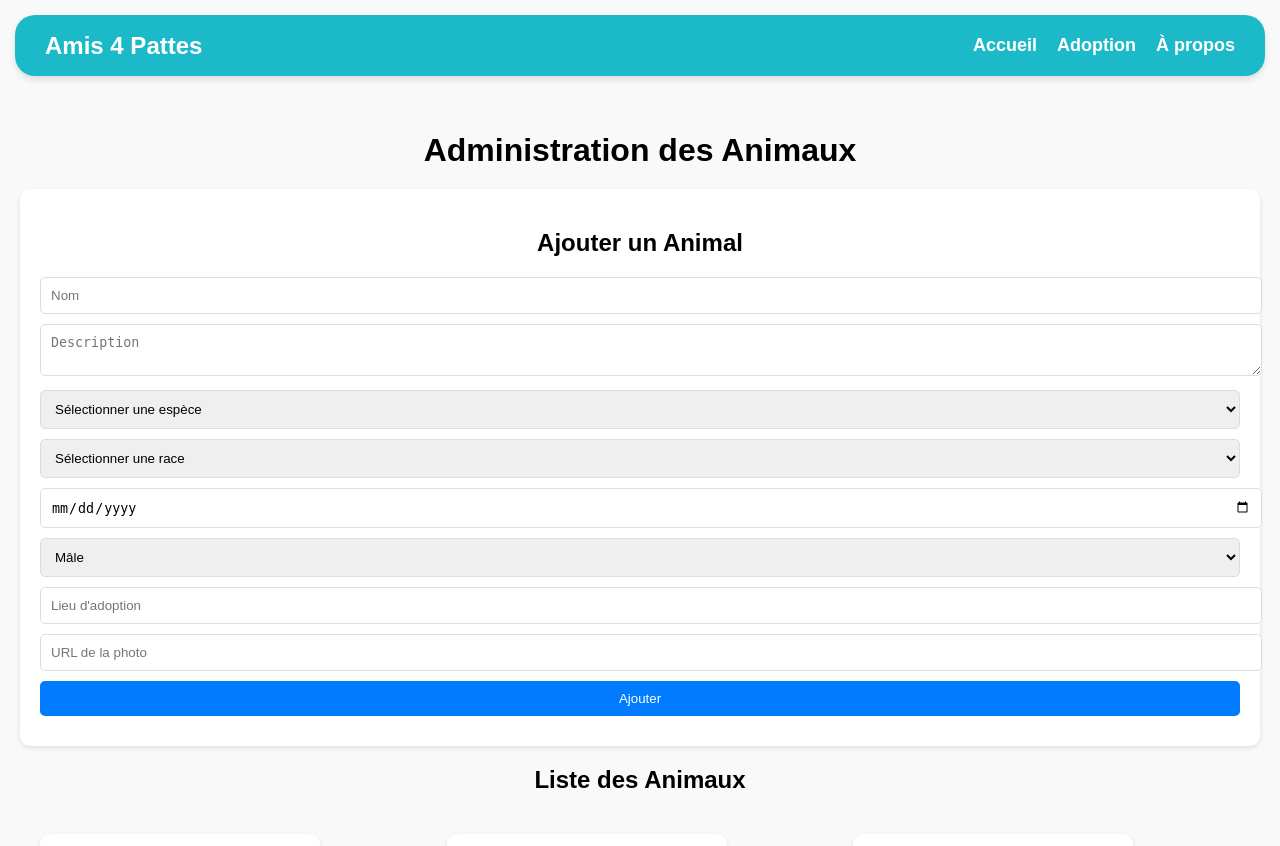
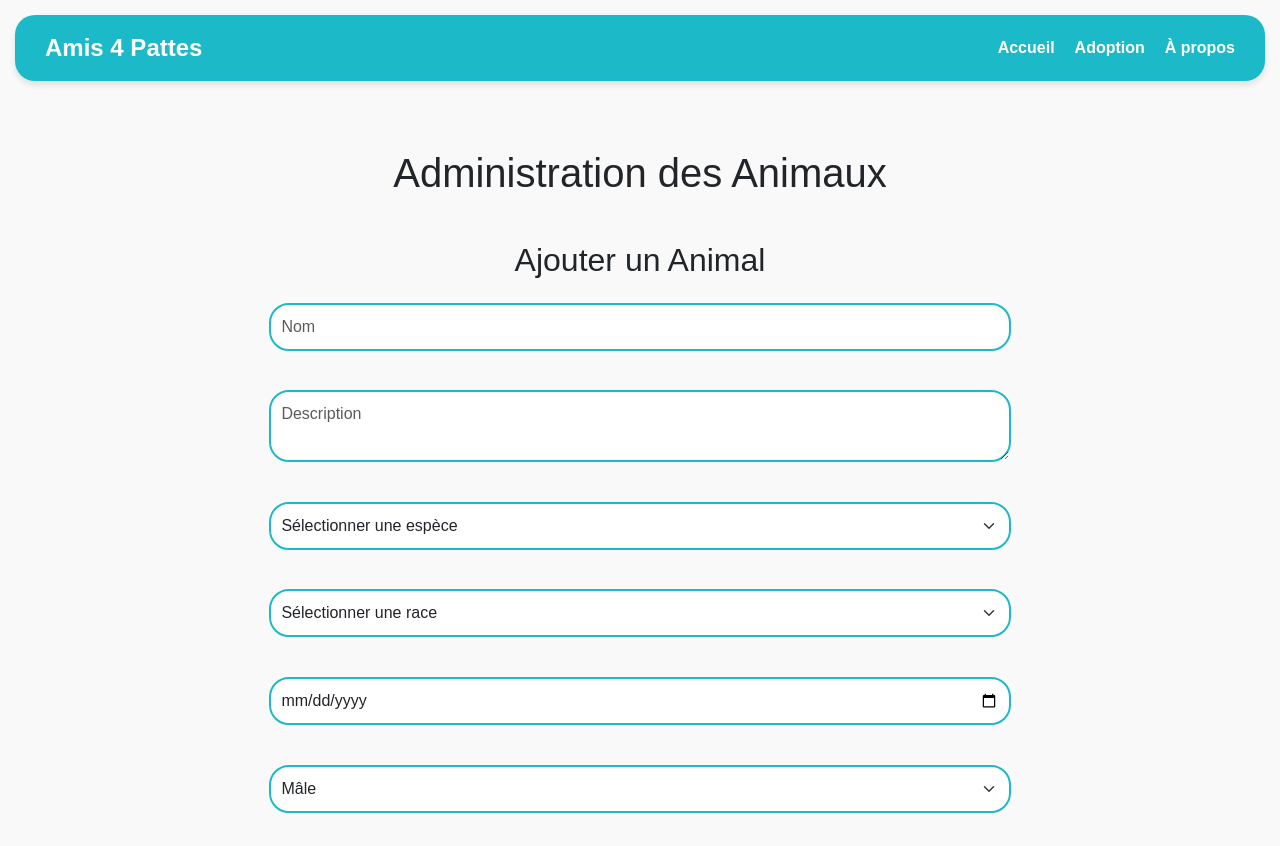
Before and after one commit to Nexzii/sae-301-MAXENCE--STIEVENARD, a PHP site: page /admin.php in a window 1280 px wide. Shown: the top 846 px of the page. Run offline with PHP 8.4, Linux system fonts and the light colour scheme; data comes from the database, SQL or seed files in the repository.

Commit message:
admin changé par romain
admin changé par romain

```diff
--- a/site sae 301/admin.css
+++ b/site sae 301/admin.css
@@ -1,7 +1,6 @@
+/* Styles généraux */
 body {
     font-family: Arial, sans-serif;
-    margin: 0;
-    padding: 0;
     background-color: #f9f9f9;
 }
 
@@ -9,113 +8,68 @@ main {
     padding: 20px;
 }
 
-h1,
-h2 {
+h1, h2 {
     text-align: center;
     margin-bottom: 20px;
 }
 
-.form-container,
-.demande-card {
-    margin-bottom: 20px;
+/* Formulaire d'ajout d'animal */
+.form-container {
+    max-width: 70%;
+    margin: 0 auto;
     padding: 20px;
-    background: #fff;
-    border-radius: 10px;
-    box-shadow: 0 2px 5px rgba(0, 0, 0, 0.1);
 }
 
 .form-container input,
 .form-container select,
-.form-container textarea,
-.form-container button {
+.form-container textarea {
+    margin-bottom: 15px;
+    padding: 10px;
+    border: 2px solid #1cbac9;
+    font-size: 16px;
+    border-radius: 20px;
     width: 100%;
-    margin-bottom: 10px;
-    padding: 10px;
-    border-radius: 5px;
-    border: 1px solid #ddd;
 }
 
 .form-container button {
-    background-color: #007bff;
+    padding: 12px;
+    padding-left: 30px;
+    padding-right: 30px;
+    font-size: 18px;
+    background-color: #ff6339;
     color: white;
     border: none;
+    border-radius: 20px;
     cursor: pointer;
+    transition: background-color 0.3s ease;
+
 }
 
 .form-container button:hover {
-    background-color: #0056b3;
+    background-color:#dd0303;
 }
 
-.grid-container {
-    display: grid;
-    grid-template-columns: repeat(auto-fit, minmax(200px, 1fr));
-    gap: 20px;
+/* Liste des animaux */
+.card {
+    margin-bottom: 20px;
 }
 
-.card,
-.demande-card {
-    background: #fff;
-    border-radius: 10px;
-    box-shadow: 0 2px 5px rgba(0, 0, 0, 0.1);
-    padding: 15px;
-    position: relative;
+.card h5 {
+    font-size: 18px;
+    margin-bottom: 10px;
 }
 
-.card img,
-.demande-card img {
-    width: 100%;
-    height: 150px;
+.card img {
+    max-height: 200px;
     object-fit: cover;
-    border-radius: 10px;
 }
 
-.info p {
-    margin: 5px 0;
+.card-footer {
+    display: flex;
+    justify-content: space-between;
 }
 
-.actions {
-    display: flex;
-    justify-content: space-between;
-    margin-top: 10px;
+/* Demandes d'adoption */
+.card-text {
+    margin-bottom: 10px;
 }
-
-.actions a {
-    text-decoration: none;
-    padding: 5px 10px;
-    border-radius: 5px;
-    font-size: 14px;
-}
-
-.actions a.edit {
-    background: #28a745;
-    color: white;
-}
-
-.actions a.edit:hover {
-    background: #218838;
-}
-
-.actions a.delete {
-    background: #dc3545;
-    color: white;
-}
-
-.actions a.delete:hover {
-    background: #c82333;
-}
-
-.delete-btn {
-    position: absolute;
-    top: 10px;
-    right: 10px;
-    background: #dc3545;
-    color: white;
-    border: none;
-    padding: 5px 10px;
-    border-radius: 5px;
-    cursor: pointer;
-}
-
-.delete-btn:hover {
-    background: #c82333;
-}
--- a/site sae 301/admin.php
+++ b/site sae 301/admin.php
@@ -1,6 +1,6 @@
+
 <?php
 include 'config.php';
-
 
 // Liste des espèces et races
 $especesRaces = [
@@ -58,196 +58,115 @@ $demandes = $query->fetchAll(PDO::FETCH_ASSOC);
     <meta charset="UTF-8">
     <meta name="viewport" content="width=device-width, initial-scale=1.0">
     <title>Administration des Animaux</title>
-    <link rel="stylesheet" href="style.css">
-   <?php include 'header.php'; ?>
-    <style>
-        body {
-            font-family: Arial, sans-serif;
-            margin: 0;
-            padding: 0;
-            background-color: #f9f9f9;
-        }
-
-        main {
-            padding: 20px;
-        }
-
-        h1, h2 {
-            text-align: center;
-            margin-bottom: 20px;
-        }
-
-        .form-container, .demande-card {
-            margin-bottom: 20px;
-            padding: 20px;
-            background: #fff;
-            border-radius: 10px;
-            box-shadow: 0 2px 5px rgba(0, 0, 0, 0.1);
-        }
-
-        .form-container input,
-        .form-container select,
-        .form-container textarea,
-        .form-container button {
-            width: 100%;
-            margin-bottom: 10px;
-            padding: 10px;
-            border-radius: 5px;
-            border: 1px solid #ddd;
-        }
-
-        .form-container button {
-            background-color: #007bff;
-            color: white;
-            border: none;
-            cursor: pointer;
-        }
-
-        .form-container button:hover {
-            background-color: #0056b3;
-        }
-
-        .grid-container {
-            display: grid;
-            grid-template-columns: repeat(auto-fit, minmax(200px, 1fr));
-            gap: 20px;
-        }
-
-        .card, .demande-card {
-            background: #fff;
-            border-radius: 10px;
-            box-shadow: 0 2px 5px rgba(0, 0, 0, 0.1);
-            padding: 15px;
-            position: relative;
-        }
-
-        .card img, .demande-card img {
-            width: 100%;
-            height: 150px;
-            object-fit: cover;
-            border-radius: 10px;
-        }
-
-        .info p {
-            margin: 5px 0;
-        }
-
-        .actions {
-            display: flex;
-            justify-content: space-between;
-            margin-top: 10px;
-        }
-
-        .actions a {
-            text-decoration: none;
-            padding: 5px 10px;
-            border-radius: 5px;
-            font-size: 14px;
-        }
-
-        .actions a.edit {
-            background: #28a745;
-            color: white;
-        }
-
-        .actions a.edit:hover {
-            background: #218838;
-        }
-
-        .actions a.delete {
-            background: #dc3545;
-            color: white;
-        }
-
-        .actions a.delete:hover {
-            background: #c82333;
-        }
-
-        .delete-btn {
-            position: absolute;
-            top: 10px;
-            right: 10px;
-            background: #dc3545;
-            color: white;
-            border: none;
-            padding: 5px 10px;
-            border-radius: 5px;
-            cursor: pointer;
-        }
-
-        .delete-btn:hover {
-            background: #c82333;
-        }
-    </style>
+    <link href="https://cdn.jsdelivr.net/npm/bootstrap@5.3.0/dist/css/bootstrap.min.css" rel="stylesheet">
+    <link href="admin.css" rel="stylesheet">
 </head>
 <body>
-    <main>
-        <h1>Administration des Animaux</h1>
+<?php include 'header.php'; ?>
+<main class="container my-5">
+    <h1 class="text-center mb-4">Administration des Animaux</h1>
 
     <!-- Formulaire pour ajouter un animal -->
-        <div class="form-container">
-            <h2>Ajouter un Animal</h2>
-            <form method="post" action="admin.php">
-                <input type="text" name="nom" placeholder="Nom" required>
-                <textarea name="description" placeholder="Description" required></textarea>
-                <select id="espece" name="espece" onchange="updateRaces()" required>
+    <div class="form-container mb-4">
+        <div class="card-body">
+            <h2 class="card-title">Ajouter un Animal</h2>
+            <form method="post" action="admin.php" >
+                <div>
+                    <label for="nom" class="form-label"></label>
+                    <input type="text" class="form-control" id="nom" name="nom" placeholder="Nom" required>
+                </div>
+                <div class="mb-3">
+                    <label for="description" class="form-label"></label>
+                    <textarea class="form-control" id="description" name="description" placeholder="Description" required></textarea>
+                </div>
+                <div>
+                    <label for="espece" class="form-label"></label>
+                    <select id="espece" class="form-select" name="espece" onchange="updateRaces()" required>
                         <option value="">Sélectionner une espèce</option>
                         <?php foreach (array_keys($especesRaces) as $espece): ?>
                             <option value="<?= htmlspecialchars($espece) ?>"><?= htmlspecialchars($espece) ?></option>
                         <?php endforeach; ?>
                     </select>
-                <select id="race" name="race" required>
+                </div>
+                <div class="mb-3">
+                    <label for="race" class="form-label"></label>
+                    <select id="race" class="form-select" name="race" required>
                         <option value="">Sélectionner une race</option>
                     </select>
-                <input type="date" name="date_naissance" required>
-                <select name="sexe" required>
+                </div>
+                <div class="mb-3">
+                    <label for="date_naissance" class="form-label"></label>
+                    <input type="date" class="form-control" id="date_naissance" name="date_naissance" required>
+                </div>
+                <div class="mb-3">
+                    <label for="sexe" class="form-label"></label>
+                    <select id="sexe" class="form-select" name="sexe" required>
                         <option value="Mâle">Mâle</option>
                         <option value="Femelle">Femelle</option>
                     </select>
-                <input type="text" name="lieu_adoption" placeholder="Lieu d'adoption" required>
-                <input type="url" name="photo" placeholder="URL de la photo" required>
-                <button type="submit">Ajouter</button>
+                </div>
+                <div class="mb-3">
+                    <label for="lieu_adoption" class="form-label"></label>
+                    <input type="text" class="form-control" id="lieu_adoption" name="lieu_adoption" placeholder="Lieu d'adoption" required>
+                </div>
+                <div class="mb-3">
+                    <label for="photo" class="form-label"></label>
+                    <input type="url" class="form-control" id="photo" name="photo" placeholder="URL de la photo" required>
+                </div>
+                <div class="d-flex justify-content-center">
+                <button type="submit" class="btn btn-primary d-flex justify-content-center">Ajouter</button>
+                </div>
             </form>
+        </div>
     </div>
 
     <!-- Liste des animaux -->
-        <h2>Liste des Animaux</h2>
-        <div class="grid-container">
+    <h2 class="mb-3">Liste des Animaux</h2>
+    <div class="row row-cols-1 row-cols-md-3 g-4">
         <?php foreach ($animaux as $animal): ?>
-                <div class="card">
-                    <img src="<?= htmlspecialchars($animal['photo']) ?>" alt="Photo de <?= htmlspecialchars($animal['nom']) ?>">
-                    <div class="info">
-                        <p><strong>Nom :</strong> <?= htmlspecialchars($animal['nom']) ?></p>
-                        <p><strong>Date de naissance :</strong> <?= htmlspecialchars($animal['date_naissance']) ?></p>
-                        <p><strong>Sexe :</strong> <?= htmlspecialchars($animal['sexe']) ?></p>
-                        <p><strong>Espèce :</strong> <?= htmlspecialchars($animal['espece']) ?></p>
-                        <p><strong>Race :</strong> <?= htmlspecialchars($animal['race']) ?></p>
+            <div class="col">
+                <div class="card h-100">
+                    <img src="<?= htmlspecialchars($animal['photo']) ?>" class="card-img-top" alt="Photo de <?= htmlspecialchars($animal['nom']) ?>">
+                    <div class="card-body">
+                        <h5 class="card-title">Nom : <?= htmlspecialchars($animal['nom']) ?></h5>
+                        <p class="card-text">Date de naissance : <?= htmlspecialchars($animal['date_naissance']) ?></p>
+                        <p class="card-text">Sexe : <?= htmlspecialchars($animal['sexe']) ?></p>
+                        <p class="card-text">Espèce : <?= htmlspecialchars($animal['espece']) ?></p>
+                        <p class="card-text">Race : <?= htmlspecialchars($animal['race']) ?></p>
                     </div>
-                    <div class="actions">
-                        <a href="edit.php?id=<?= $animal['id'] ?>" class="edit">Modifier</a>
-                        <a href="delete.php?id=<?= $animal['id'] ?>" class="delete" onclick="return confirm('Voulez-vous vraiment supprimer cet animal ?')">Supprimer</a>
+                    <div class="card-footer d-flex justify-content-between">
+                        <a href="./uploads/edit.php?id=<?= $animal['id'] ?>" class="btn btn-warning">Modifier</a>
+                        <a href="delete.php?id=<?= $animal['id'] ?>" class="btn btn-danger" onclick="return confirm('Voulez-vous vraiment supprimer cet animal ?')">Supprimer</a>
+                    </div>
                 </div>
             </div>
         <?php endforeach; ?>
     </div>
 
     <!-- Liste des demandes -->
-        <h2>Demandes d'Adoption</h2>
-        <div class="grid-container">
+    <h2 class="mt-5 mb-3">Demandes d'Adoption</h2>
+    <div class="row row-cols-1 g-4">
         <?php foreach ($demandes as $demande): ?>
-                <div class="demande-card">
-                    <p><strong>Nom du Chat :</strong> <?= htmlspecialchars($demande['nom_chat']) ?></p>
-                    <p><strong>Famille :</strong> <?= htmlspecialchars($demande['nom_famille']) ?></p>
-                    <p><strong>Email :</strong> <?= htmlspecialchars($demande['email']) ?></p>
-                    <p><strong>Téléphone :</strong> <?= htmlspecialchars($demande['telephone']) ?></p>
-                    <p><strong>Message :</strong> <?= nl2br(htmlspecialchars($demande['message'])) ?></p>
-                    <p><strong>Description du Chat :</strong> <?= htmlspecialchars($demande['description_chat']) ?></p>
-                    <p class="date"><em>Demande envoyée le : <?= htmlspecialchars($demande['date_demande']) ?></em></p>
-                    <a href="?delete_demande_id=<?= $demande['id'] ?>" class="delete-btn" onclick="return confirm('Voulez-vous vraiment supprimer cette demande ?')">Supprimer</a>
+            <div class="col">
+                <div class="card">
+                    <div class="card-body">
+                        <h5 class="card-title">Nom du Chat : <?= htmlspecialchars($demande['nom_chat']) ?></h5>
+                        <p class="card-text">Famille : <?= htmlspecialchars($demande['nom_famille']) ?></p>
+                        <p class="card-text">Email : <?= htmlspecialchars($demande['email']) ?></p>
+                        <p class="card-text">Téléphone : <?= htmlspecialchars($demande['telephone']) ?></p>
+                        <p class="card-text">Message : <?= nl2br(htmlspecialchars($demande['message'])) ?></p>
+                        <p class="card-text">Description du Chat : <?= htmlspecialchars($demande['description_chat']) ?></p>
+                        <p class="card-text text-muted"><em>Demande envoyée le : <?= htmlspecialchars($demande['date_demande']) ?></em></p>
+                    </div>
+                    <div class="card-footer text-end">
+                        <a href="?delete_demande_id=<?= $demande['id'] ?>" class="btn btn-danger" onclick="return confirm('Voulez-vous vraiment supprimer cette demande ?')">Supprimer</a>
+                    </div>
+                </div>
             </div>
         <?php endforeach; ?>
     </div>
 </main>
+<script src="https://cdn.jsdelivr.net/npm/bootstrap@5.3.0/dist/js/bootstrap.bundle.min.js"></script>
 <script>
     const especesRaces = <?php echo json_encode($especesRaces); ?>;
     const especeSelect = document.getElementById('espece');
```
Lines whose indentation alone changed are shown as unchanged.
